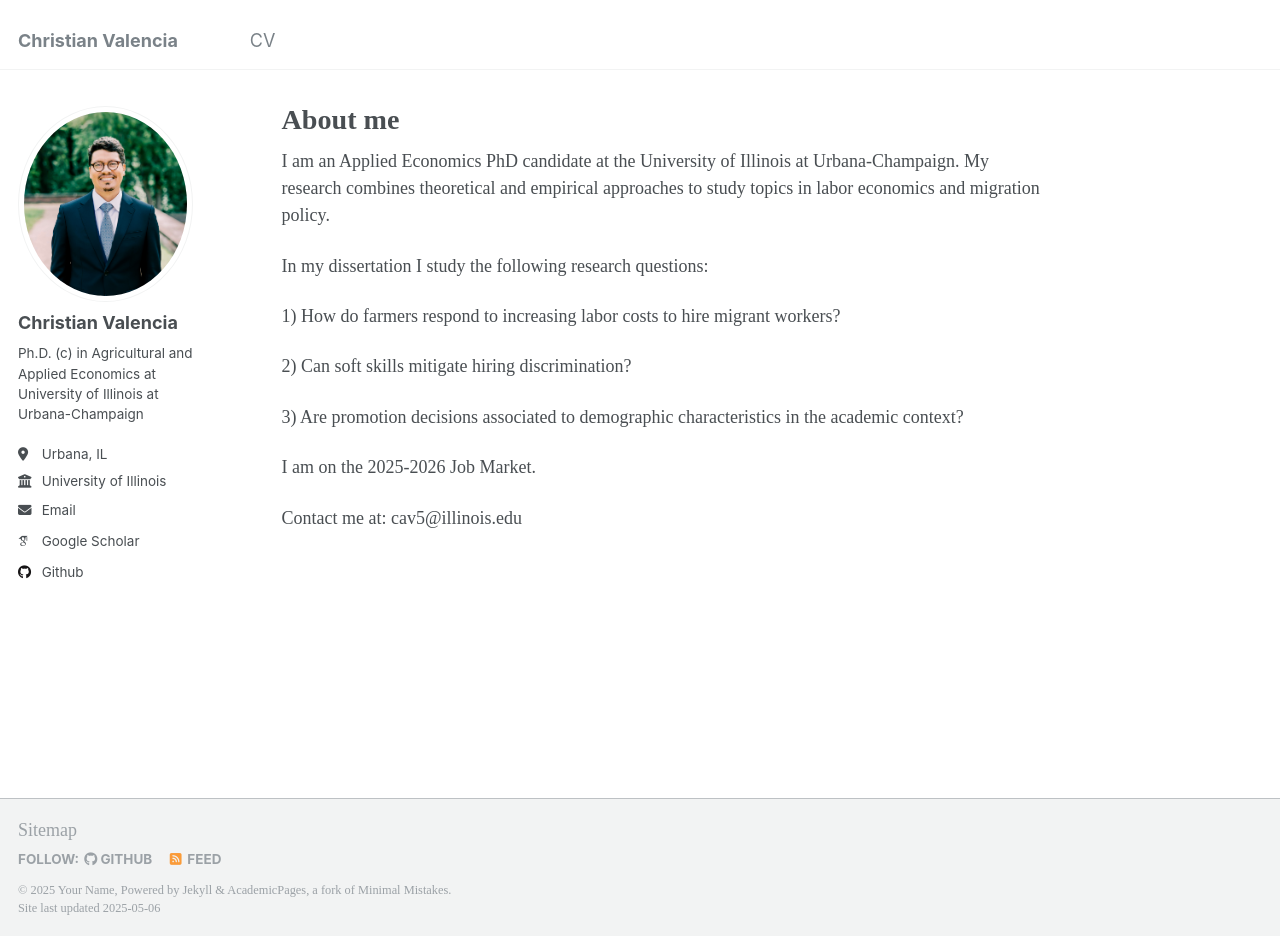
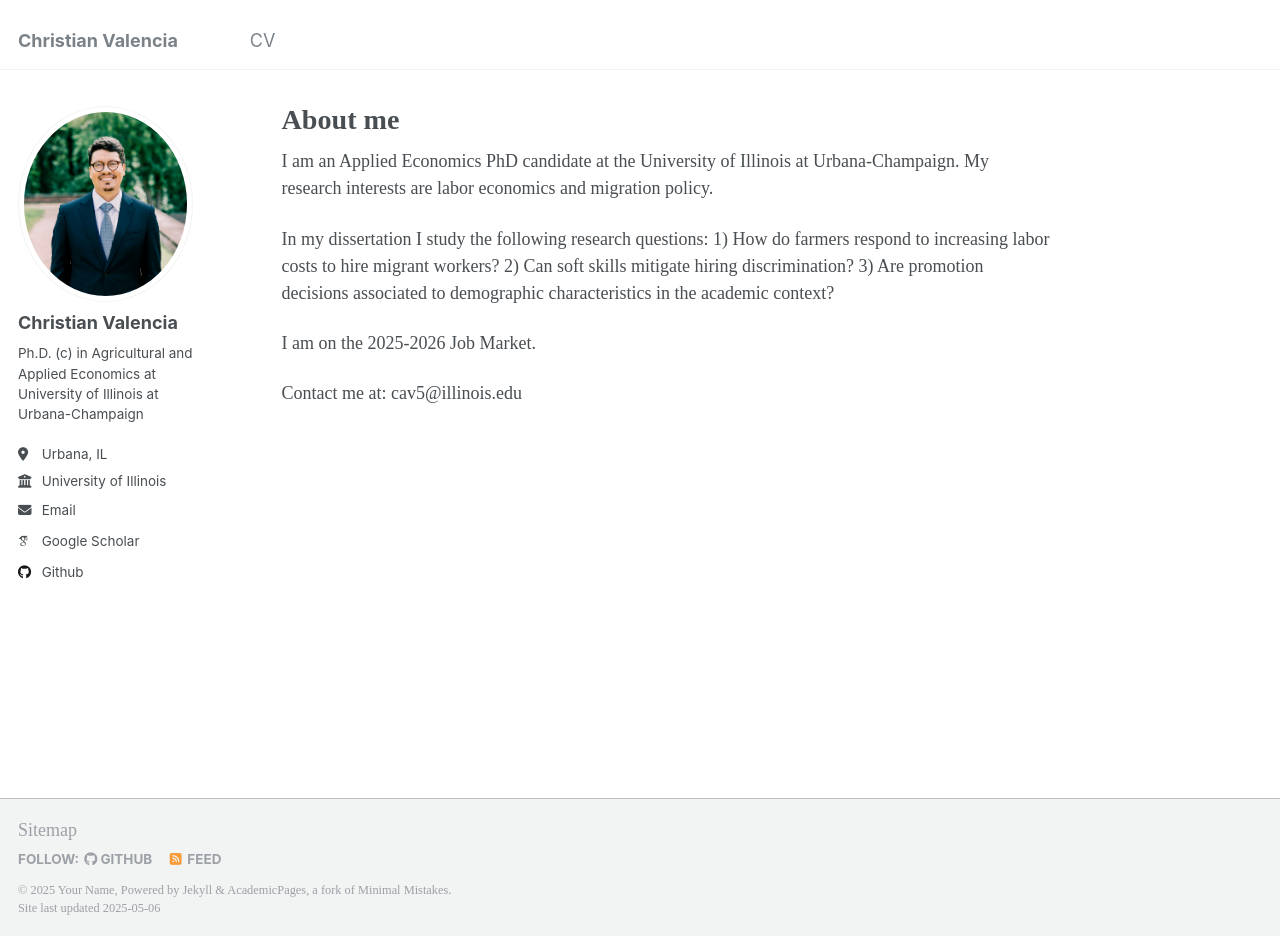
Before and after one commit to valenciac/valenciac.github.io, a Jekyll site: the page built from _pages/about.md, in a window 1280 px wide and 936 px high. Built offline with Jekyll 4.4.1, drawn with Linux system fonts in a browser that asks for light colours; some web fonts are replaced.

Commit message:
Update about.md

```diff
--- a/_pages/about.md
+++ b/_pages/about.md
@@ -6,15 +6,9 @@
   - /about/
   - /about.html
 ---
-I am an Applied Economics PhD candidate at the University of Illinois at Urbana-Champaign. My research combines theoretical and empirical approaches to study topics in labor economics and migration policy.
+I am an Applied Economics PhD candidate at the University of Illinois at Urbana-Champaign. My research interests are labor economics and migration policy.
 
-In my dissertation I study the following research questions:
-
-1) How do farmers respond to increasing labor costs to hire migrant workers?
-
-2) Can soft skills mitigate hiring discrimination?
-
-3) Are promotion decisions associated to demographic characteristics in the academic context?
+In my dissertation I study the following research questions: 1) How do farmers respond to increasing labor costs to hire migrant workers? 2) Can soft skills mitigate hiring discrimination? 3) Are promotion decisions associated to demographic characteristics in the academic context?
 
 I am on the 2025-2026 Job Market.
 
```
